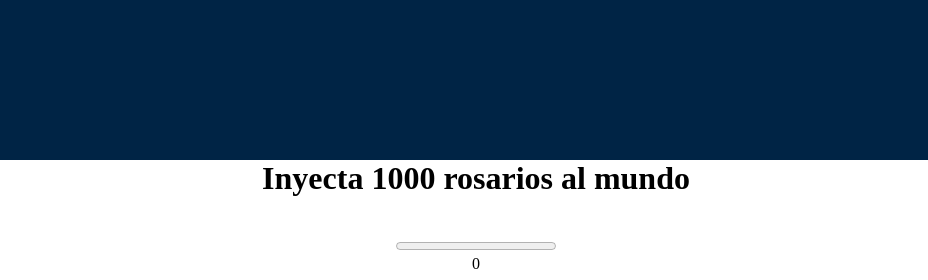
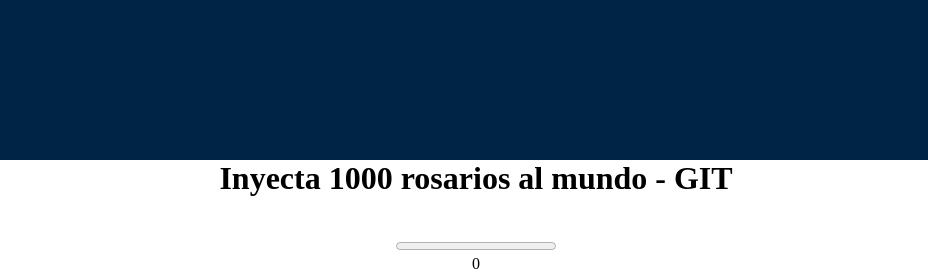
Before and after one commit to diegofrabasa/rosario, a plain HTML site: page index.html in a window 1280 px wide. Shown: the top 280 px of the page, 164-1092 px from the left. Drawn offline with Linux system fonts and the light colour scheme.

Commit message:
prueba cpanel

```diff
--- a/index.html
+++ b/index.html
@@ -20,7 +20,7 @@
     </header>
 
     <main>
-        <h1>Inyecta 1000 rosarios al mundo</h1>
+        <h1>Inyecta 1000 rosarios al mundo - GIT</h1>
         <div class="progress-section">
             <progress id="progress-bar" value="0" max="100"> 32% </progress>
             <label id="progress-bar-num" for="progress-bar">0</label>
```
